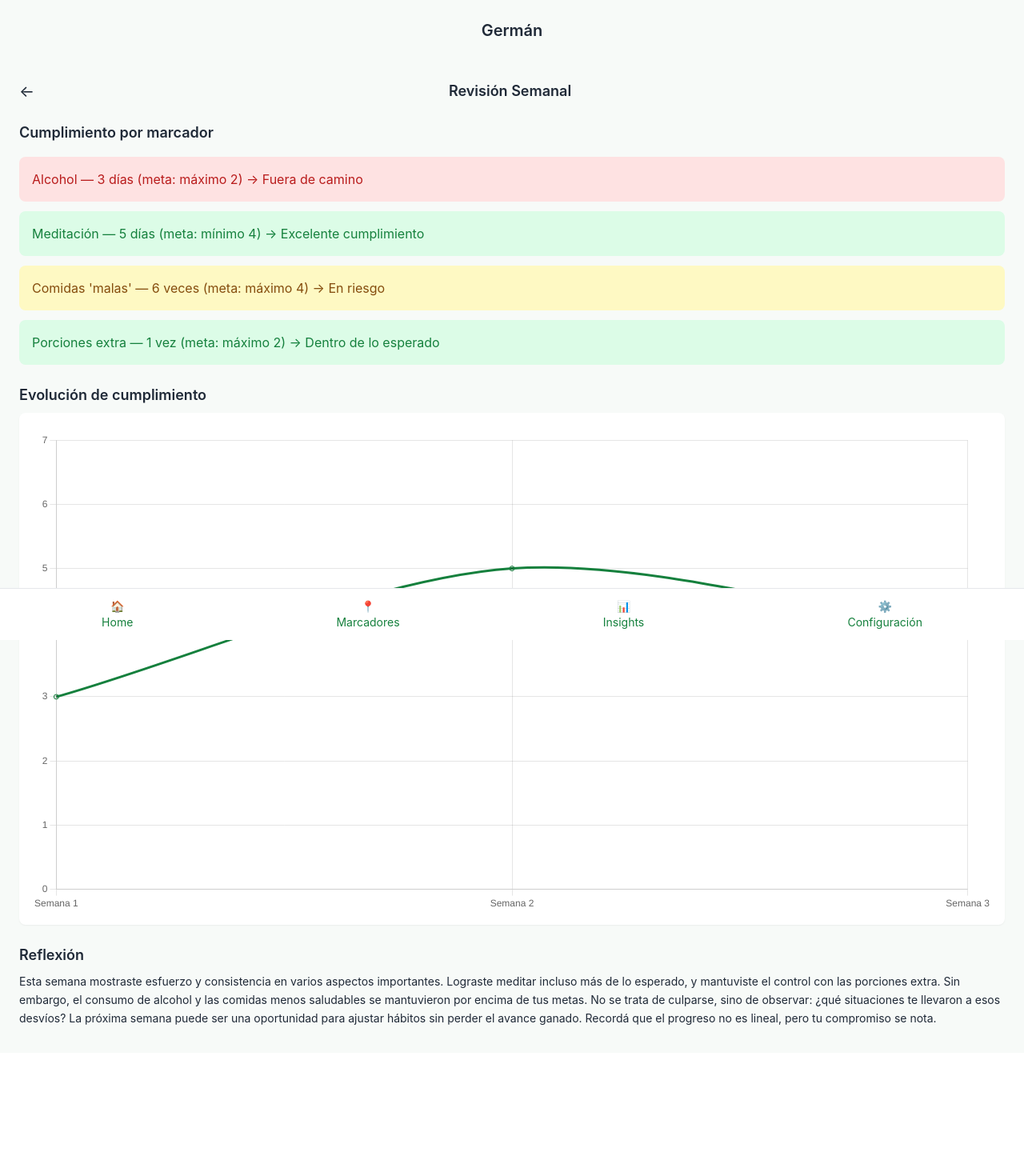
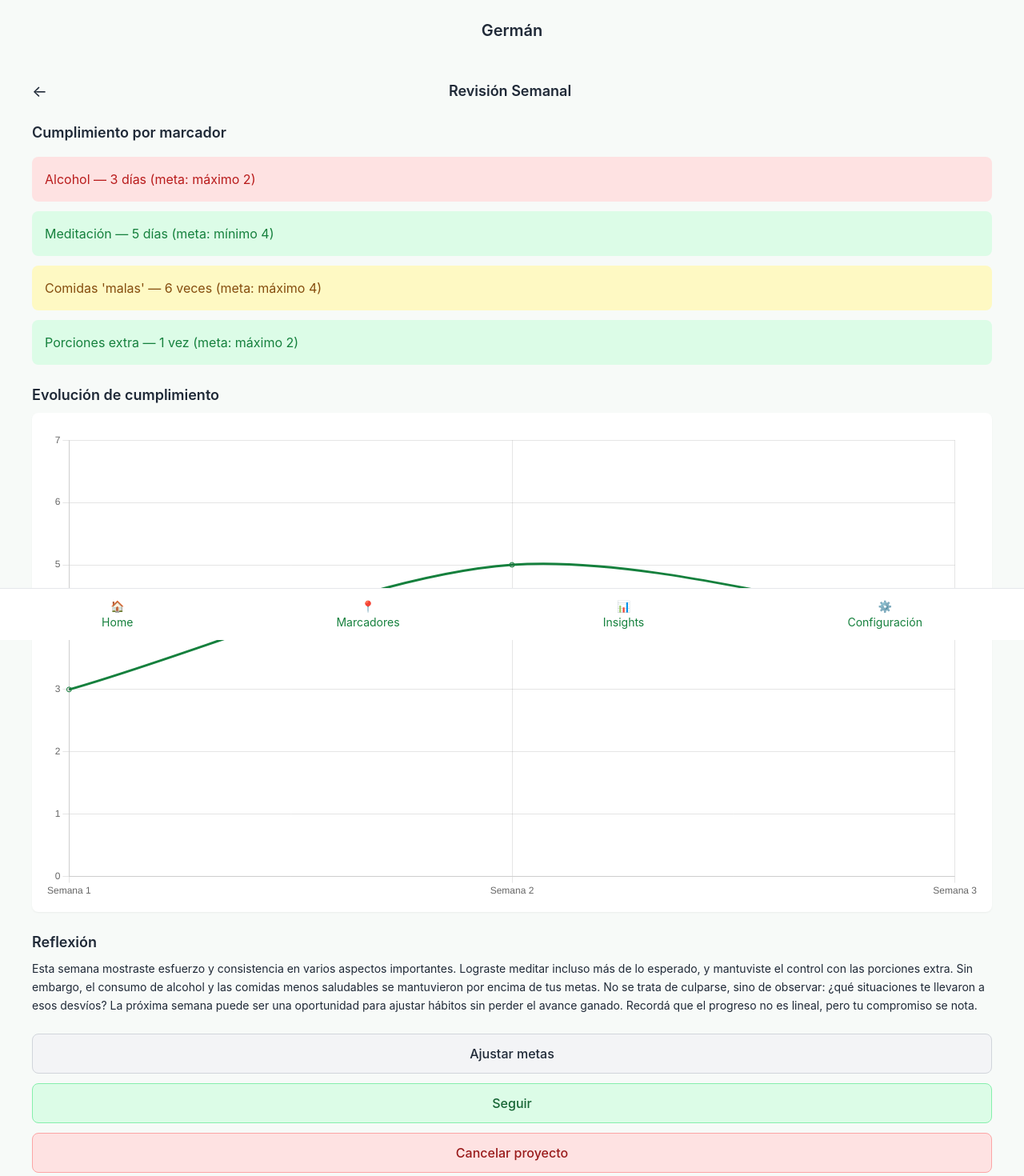
Before and after one commit to gstark1912/rastro-web, a Nuxt app: page /insights in a window 1280 px wide. Shown: the top 1470 px of the page at 80% size. Before the commit the page ends 1316 px from the top, so only its background shows below. Built offline with nearby package versions, Linux system fonts and the light colour scheme.

Commit message:
Fixed insights

```diff
--- a/layouts/default.vue
+++ b/layouts/default.vue
@@ -5,7 +5,10 @@
             <h1 class="text-xl font-semibold">Germán</h1>
         </header>
 
-        <NuxtPage />
+        <main class="flex-grow px-4 pb-[88px]">
+            <!-- Ajuste: el pb evita que el contenido quede debajo del footer -->
+            <NuxtPage />
+        </main>
 
         <!-- Bottom Navigation -->
         <nav class="fixed bottom-0 inset-x-0 bg-white border-t border-gray-200 flex justify-around py-3 text-green-700">
@@ -21,7 +24,7 @@
                 <span>📊</span>
                 Insights
             </NuxtLink>
-            <NuxtLink to="/settings" class="flex flex-col items-center text-sm">
+            <NuxtLink to="/dashboard" class="flex flex-col items-center text-sm">
                 <span>⚙️</span>
                 Configuración
             </NuxtLink>
--- a/pages/insights/index.vue
+++ b/pages/insights/index.vue
@@ -2,7 +2,7 @@
     <div class="min-h-screen bg-[#f7faf8] px-6 py-8 text-gray-800 space-y-6">
         <!-- Header -->
         <header class="flex items-center justify-between">
-            <NuxtLink to="/" class="text-xl">←</NuxtLink>
+            <NuxtLink to="/dashboard" class="text-xl">←</NuxtLink>
             <h1 class="text-lg font-semibold text-center flex-grow -ml-6">Revisión Semanal</h1>
         </header>
 
@@ -11,16 +11,16 @@
             <h2 class="text-lg font-semibold mb-4">Cumplimiento por marcador</h2>
             <ul class="space-y-3">
                 <li class="rounded-lg p-4 bg-red-100 text-red-700">
-                    Alcohol — 3 días (meta: máximo 2) → Fuera de camino
+                    Alcohol — 3 días (meta: máximo 2)
                 </li>
                 <li class="rounded-lg p-4 bg-green-100 text-green-700">
-                    Meditación — 5 días (meta: mínimo 4) → Excelente cumplimiento
+                    Meditación — 5 días (meta: mínimo 4)
                 </li>
                 <li class="rounded-lg p-4 bg-yellow-100 text-yellow-800">
-                    Comidas 'malas' — 6 veces (meta: máximo 4) → En riesgo
+                    Comidas 'malas' — 6 veces (meta: máximo 4)
                 </li>
                 <li class="rounded-lg p-4 bg-green-100 text-green-700">
-                    Porciones extra — 1 vez (meta: máximo 2) → Dentro de lo esperado
+                    Porciones extra — 1 vez (meta: máximo 2)
                 </li>
             </ul>
         </section>
@@ -46,6 +46,22 @@
                 Recordá que el progreso no es lineal, pero tu compromiso se nota.
             </p>
         </section>
+
+        <!-- Botones de decisión -->
+        <div class="space-y-3">
+            <button @click="console.log('ajustarMetas')"
+                class="w-full bg-gray-100 hover:bg-gray-200 text-gray-800 py-3 rounded-lg border border-gray-300 font-medium">
+                Ajustar metas
+            </button>
+            <button @click="console.log('seguirCompromiso')"
+                class="w-full bg-green-100 hover:bg-green-200 text-green-800 py-3 rounded-lg border border-green-300 font-medium">
+                Seguir
+            </button>
+            <button @click="console.log('cancelarProyecto')"
+                class="w-full bg-red-100 hover:bg-red-200 text-red-800 py-3 rounded-lg border border-red-300 font-medium">
+                Cancelar proyecto
+            </button>
+        </div>
     </div>
 </template>
 
```
